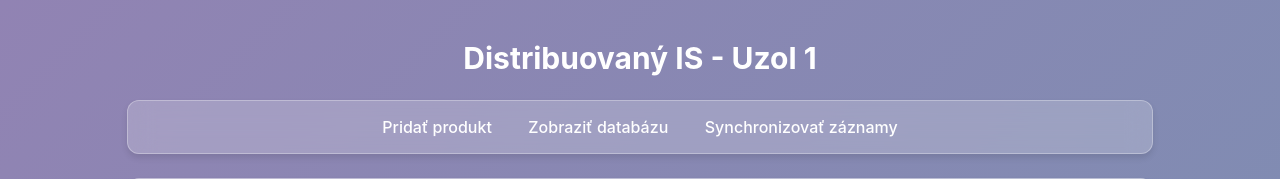
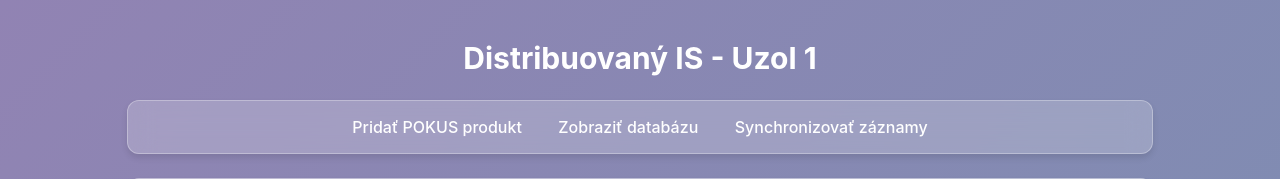
Before and after one commit to wikijj/DT25, a PHP site: page / in a window 1280 px wide. Shown: the top 179 px of the page. Run offline with PHP 8.4, Linux system fonts and the light colour scheme.

Commit message:
Update header.php

```diff
--- a/templates/header.php
+++ b/templates/header.php
@@ -13,7 +13,7 @@
 </header>
 <nav>
     <div class="container">
-        <a href="?page=add">Pridať produkt</a>
+        <a href="?page=add">Pridať POKUS produkt</a>
         <a href="?page=list">Zobraziť databázu</a>
         <a href="?page=replicate">Synchronizovať záznamy</a>
     </div>
```
